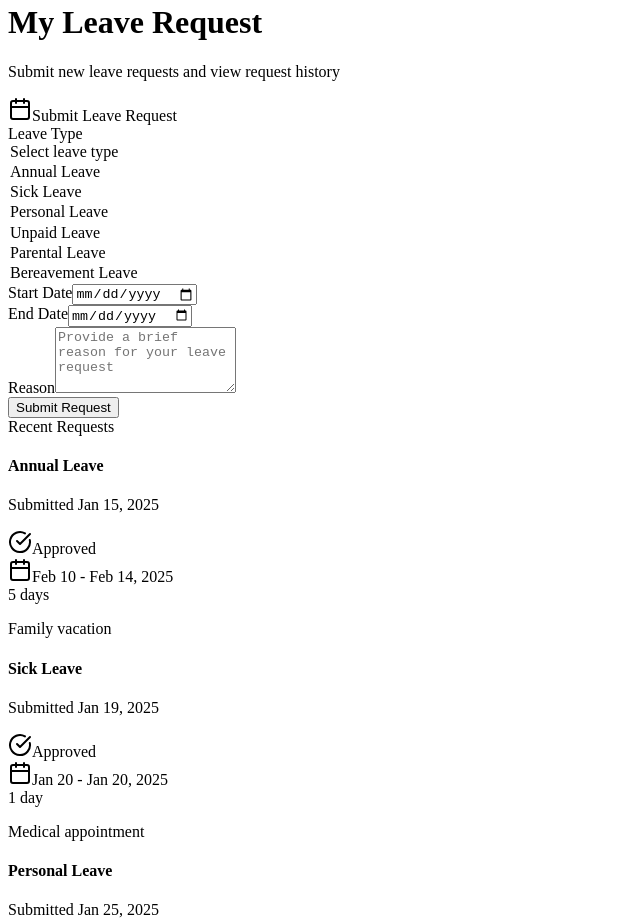
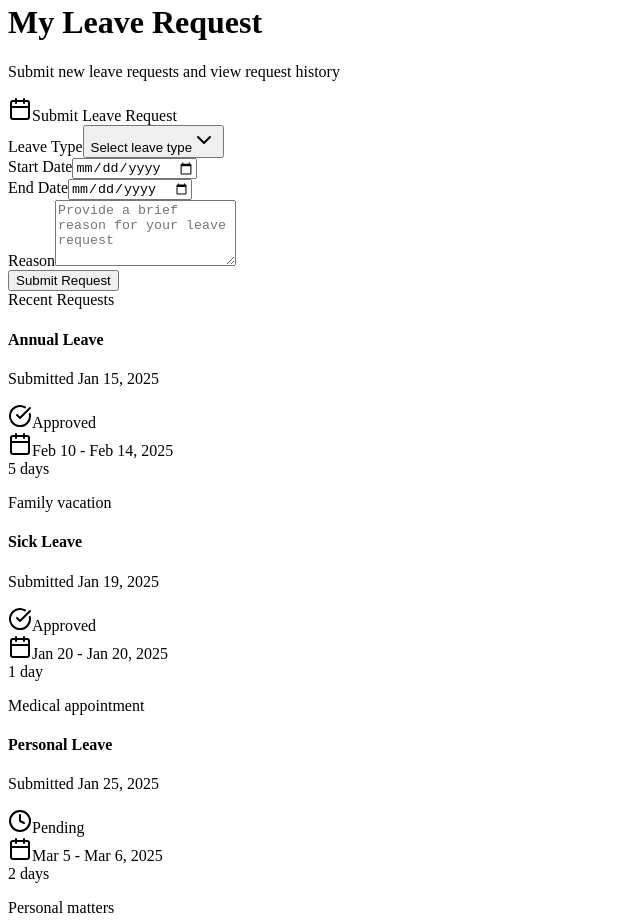
Before and after one commit to Brendilka/workforce-saas, a Next.js app: page /employee/leave-request in a window 1280 px wide. Shown: the part 1320-2242 px from the top of the page, without its empty margins (0-640 px from the left). Built offline with nearby package versions, Linux system fonts and the light colour scheme.

Commit message:
Fix Select component usage in leave request page for Radix UI

```diff
--- a/src/app/employee/leave-request/page.tsx
+++ b/src/app/employee/leave-request/page.tsx
@@ -7,7 +7,7 @@ import { Card, CardContent, CardHeader, CardTitle } from "@/components/ui/card";
 import { Button } from "@/components/ui/button";
 import { Input } from "@/components/ui/input";
 import { Label } from "@/components/ui/label";
-import { Select } from "@/components/ui/select";
+import { Select, SelectContent, SelectItem, SelectTrigger, SelectValue } from "@/components/ui/select";
 import { Textarea } from "@/components/ui/textarea";
 import { Badge } from "@/components/ui/badge";
 import { Calendar, CheckCircle, Clock, XCircle } from "lucide-react";
@@ -131,18 +131,21 @@ export default function LeaveRequestPage() {
               <div className="space-y-2">
                 <Label htmlFor="leaveType">Leave Type</Label>
                 <Select
-                  id="leaveType"
                   value={leaveType}
-                  onChange={(e) => setLeaveType(e.target.value)}
+                  onValueChange={setLeaveType}
                   required
                 >
-                  <option value="">Select leave type</option>
-                  <option value="annual">Annual Leave</option>
-                  <option value="sick">Sick Leave</option>
-                  <option value="personal">Personal Leave</option>
-                  <option value="unpaid">Unpaid Leave</option>
-                  <option value="parental">Parental Leave</option>
-                  <option value="bereavement">Bereavement Leave</option>
+                  <SelectTrigger>
+                    <SelectValue placeholder="Select leave type" />
+                  </SelectTrigger>
+                  <SelectContent>
+                    <SelectItem value="annual">Annual Leave</SelectItem>
+                    <SelectItem value="sick">Sick Leave</SelectItem>
+                    <SelectItem value="personal">Personal Leave</SelectItem>
+                    <SelectItem value="unpaid">Unpaid Leave</SelectItem>
+                    <SelectItem value="parental">Parental Leave</SelectItem>
+                    <SelectItem value="bereavement">Bereavement Leave</SelectItem>
+                  </SelectContent>
                 </Select>
               </div>
 
```
